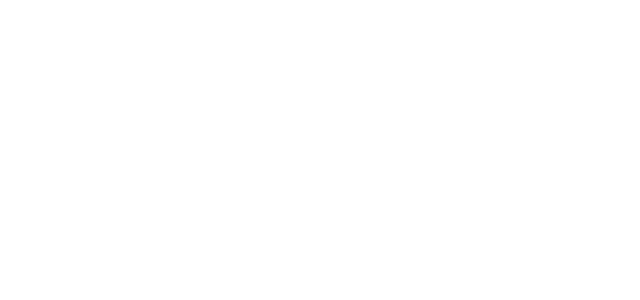
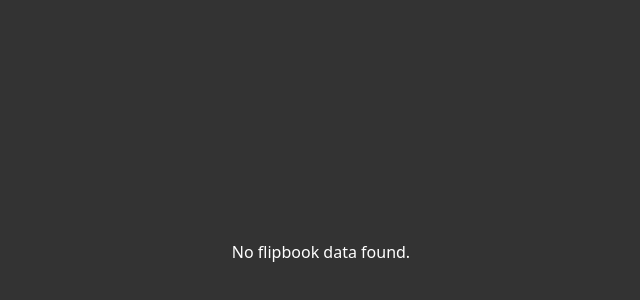
Before and after one commit to fistotech04-svg/Flip_Book_Customize, a React (Vite) app: page /Flip_Book_Customize/flipbook in a window 1280 px wide. Before the commit this address had no page. Shown: the part 148-448 px from the top of the page, without its empty margins (319-959 px from the left). Built offline with nearby package versions, Linux system fonts and the light colour scheme.

Commit message:
path updated

```diff
--- a/src/App.jsx
+++ b/src/App.jsx
@@ -11,7 +11,7 @@
     <Router>
       <Routes>
         <Route path='/Flip_Book_Customize' element={<UploadPage/>}/>
-        <Route path='flipbook' element={<FlipbookPreview/>}/>
+        <Route path='/Flip_Book_Customize/flipbook' element={<FlipbookPreview/>}/>
       </Routes>
     </Router>
     {/* <FlipbookSplit/> */}
--- a/src/Components/UploadPage.jsx
+++ b/src/Components/UploadPage.jsx
@@ -707,7 +707,7 @@
     };
 
     sessionStorage.setItem("flipbookData", JSON.stringify(data));
-    window.open("/Flip_Book_Customize/flipbook", "_blank");
+    window.open("flipbook", "_blank");
   };
 
   // Inside your UploadPageWithLiveFlipbookAndToc component, add on top with other useState:
```
